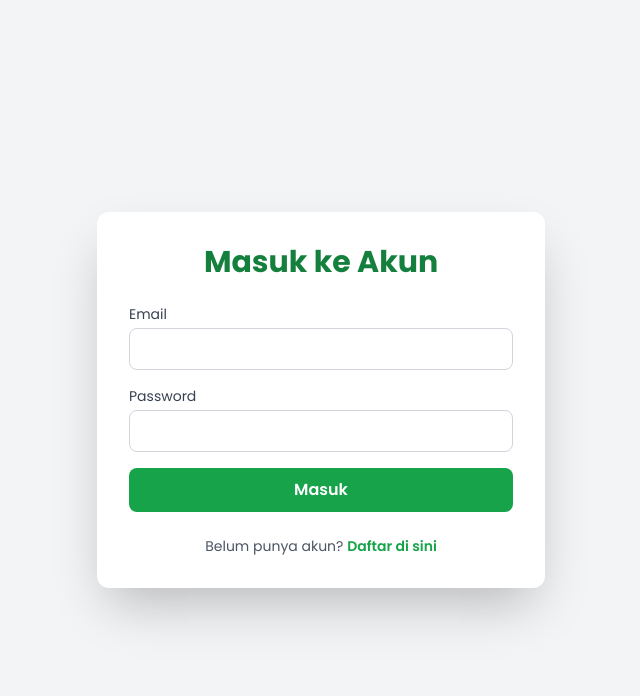
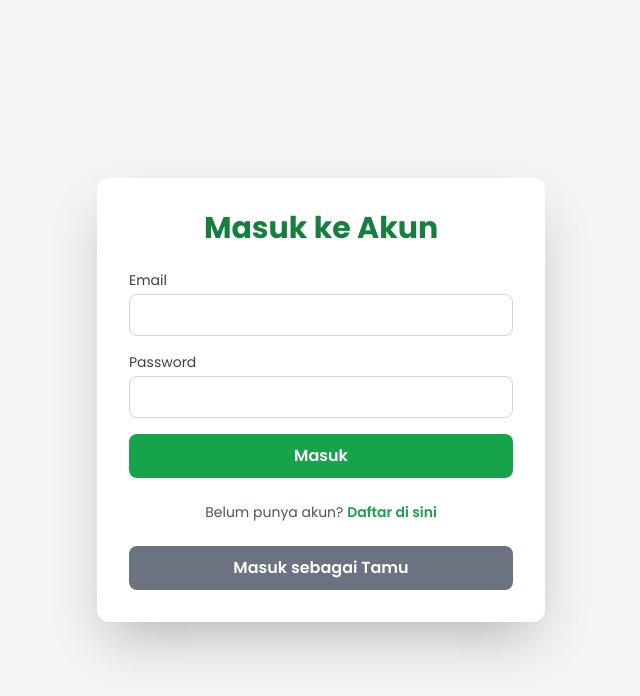
Before and after one commit to R16-Code/FresbakCorp, a PHP site: page /FresbakCorp/login.php in a window 1280 px wide. Shown: the top 696 px of the page, without its empty margins (319-959 px from the left). Run offline with PHP 8.4, Linux system fonts and the light colour scheme; some libraries are stand-ins or nearby versions.

Commit message:
update login

```diff
--- a/login.php
+++ b/login.php
@@ -84,6 +84,12 @@ if ($_SERVER["REQUEST_METHOD"] == "POST") {
             Belum punya akun?
             <a href="register.php" class="font-semibold text-green-600 hover:text-green-800">Daftar di sini</a>
         </p>
+
+        <div class="mt-6">
+            <a href="index.php" class="block w-full bg-gray-500 hover:bg-gray-600 text-white font-semibold py-2.5 rounded-lg transition duration-200 text-center">
+                Masuk sebagai Tamu
+            </a>
+        </div>
     </div>
 </body>
 </html>
```
